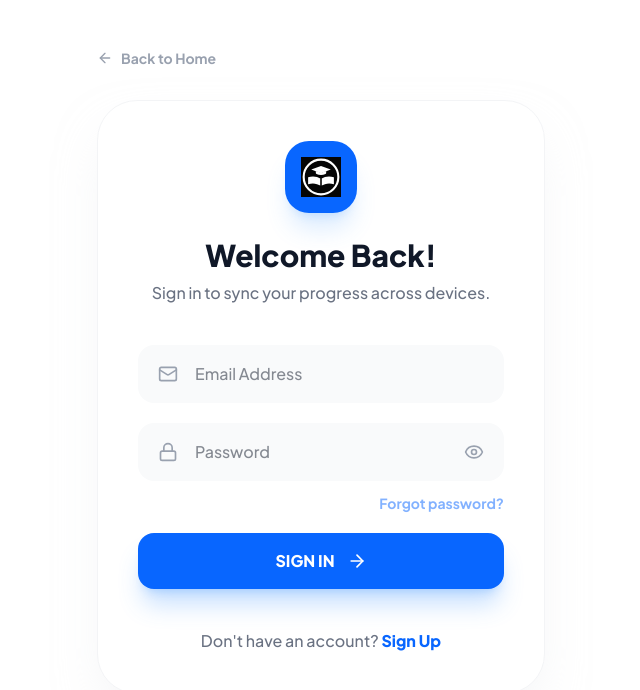
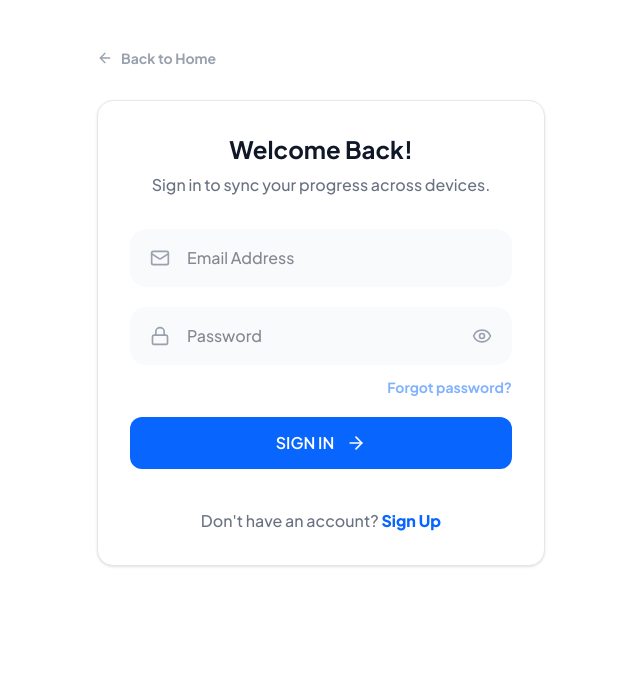
Before and after one commit to Magenyi-ux/linuxf, a React (Vite) app: page / in a window 1280 px wide. Shown: the top 690 px of the page, without its empty margins (319-959 px from the left). Built offline with nearby package versions, Linux system fonts and the light colour scheme; no server answers.

Commit message:
Clean visual clutter in components/Auth.tsx

```diff
--- a/components/Auth.tsx
+++ b/components/Auth.tsx
@@ -79,12 +79,9 @@ export const Auth: React.FC<AuthProps> = ({ onAuthComplete, onBack }) => {
         <ArrowLeft className="w-4 h-4" /> Back to Home
       </button>
 
-      <div className="bg-white p-8 md:p-10 rounded-[40px] border border-gray-100 shadow-2xl shadow-gray-200/50">
-        <div className="flex flex-col items-center text-center mb-10">
-          <div className="bg-primary-600 p-4 rounded-3xl mb-6 shadow-xl shadow-primary-500/20">
-            <img src="/examply-logo.svg" alt="Examply" className="w-10 h-10 object-contain" />
-          </div>
-          <h2 className="text-3xl font-black text-gray-900 mb-2">
+      <div className="bg-white p-6 md:p-8 rounded-2xl border border-gray-200 shadow-sm">
+        <div className="flex flex-col items-center text-center mb-8">
+          <h2 className="text-2xl font-bold text-gray-900 mb-2">
             {mode === 'SIGN_IN' ? 'Welcome Back!' : 'Join Examply'}
           </h2>
           <p className="text-gray-500 font-medium">
@@ -181,7 +178,7 @@ export const Auth: React.FC<AuthProps> = ({ onAuthComplete, onBack }) => {
             </div>
           )}
 
-          <button type="submit" disabled={loading} className="w-full py-4 bg-primary-600 text-white font-black rounded-2xl hover:bg-primary-700 shadow-xl shadow-primary-500/30 transition-all flex items-center justify-center gap-3 disabled:opacity-50 disabled:cursor-not-allowed group">
+          <button type="submit" disabled={loading} className="w-full py-3.5 bg-primary-600 text-white font-semibold rounded-xl hover:bg-primary-700 transition-colors flex items-center justify-center gap-3 disabled:opacity-50 disabled:cursor-not-allowed group">
             {loading ? <div className="w-5 h-5 border-2 border-white/30 border-t-white rounded-full animate-spin" /> : <>{mode === 'SIGN_IN' ? 'SIGN IN' : 'CREATE ACCOUNT'}<ArrowRight className="w-5 h-5 group-hover:translate-x-1 transition-transform" /></>}
           </button>
         </form>
```
